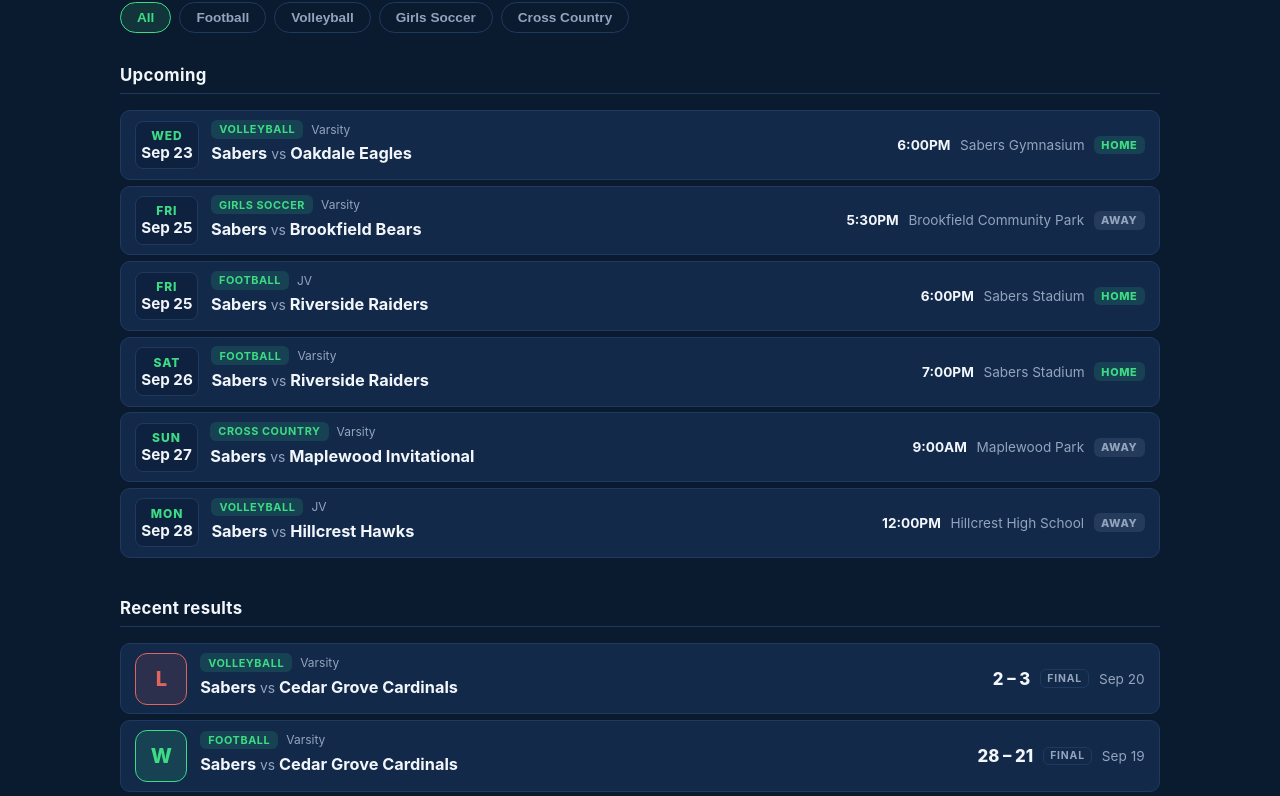
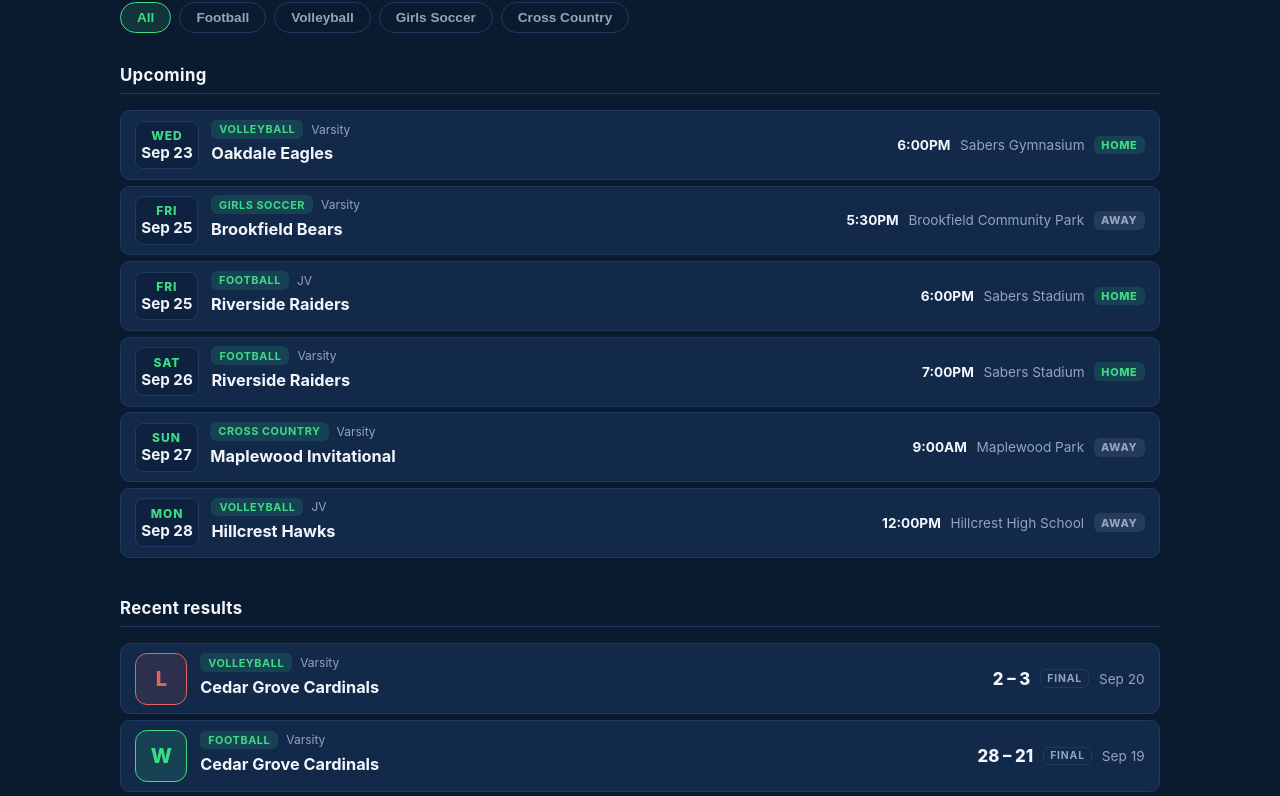
Before and after one commit to jlflux/fieldhouse, a React (Vite) app: page / in a window 1280 px wide. Shown: the part 268-1064 px from the top of the page. Built offline with nearby package versions, Linux system fonts and the light colour scheme.

Commit message:
Drop redundant team name from matchup rows

```diff
--- a/src/App.jsx
+++ b/src/App.jsx
@@ -38,7 +38,7 @@ function UpcomingCard({ game }) {
           <span className="level">{game.level}</span>
         </div>
         <h3 className="card-title">
-          {SCHOOL.mascot} <span className="vs">vs</span> {game.opponent}
+          {game.opponent}
         </h3>
       </div>
       <div className="card-right">
@@ -63,7 +63,7 @@ function FinalCard({ game }) {
           <span className="level">{game.level}</span>
         </div>
         <h3 className="card-title">
-          {SCHOOL.mascot} <span className="vs">vs</span> {game.opponent}
+          {game.opponent}
         </h3>
       </div>
       <div className="card-right">
--- a/src/index.css
+++ b/src/index.css
@@ -161,7 +161,6 @@ section { margin-bottom: 2.5rem; }
 .level { color: var(--muted); font-size: 0.75rem; }
 
 .card-title { margin: 0 0 0.35rem; font-size: 1.02rem; line-height: 1.3; }
-.vs { color: var(--muted); font-weight: 400; font-size: 0.85em; }
 
 .card-right {
   margin-left: auto;
```
